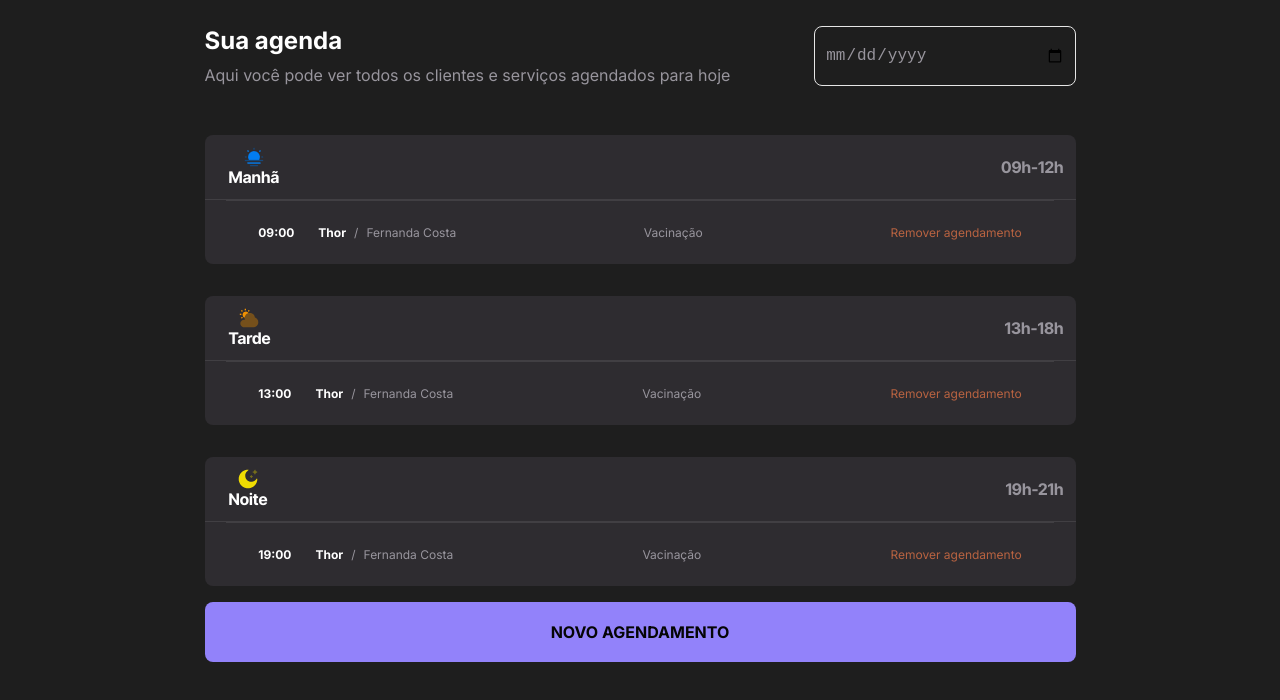
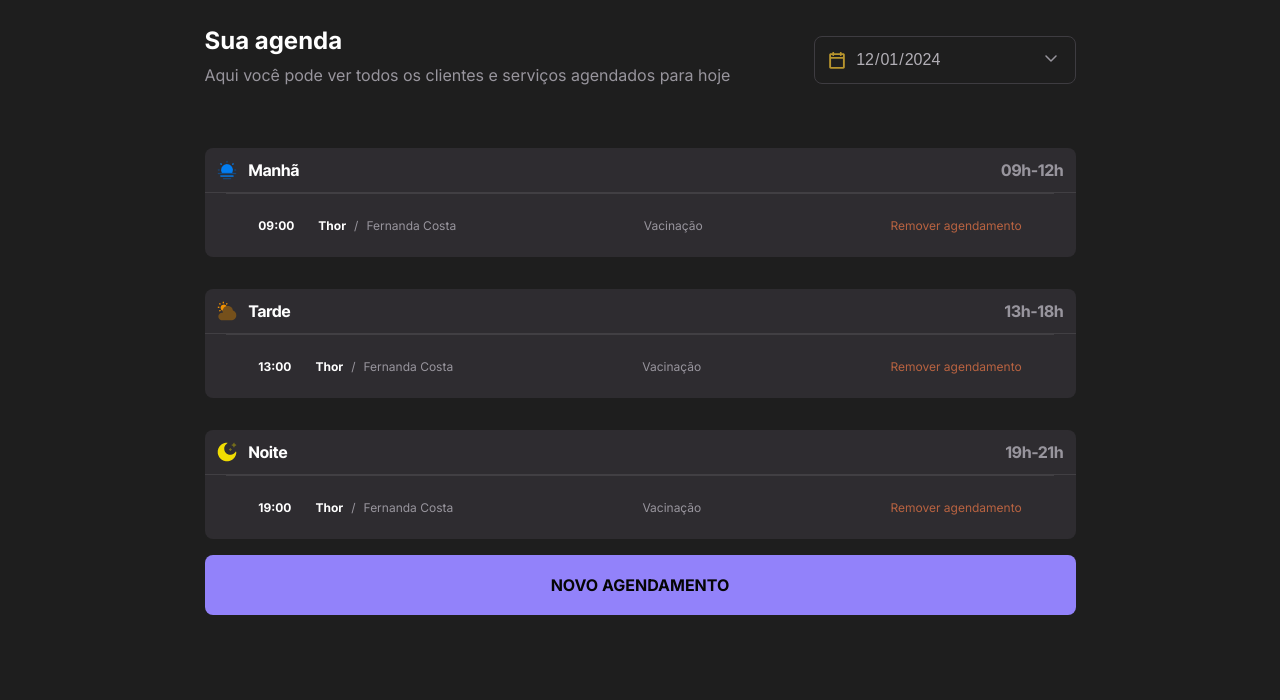
Before and after one commit to NandaoSpain/PetDaily, a website with bundled scripts: page index.html in a window 1280 px wide. Shown: the part 50-750 px from the top of the page. Built offline with nearby package versions, Linux system fonts and the light colour scheme.

Commit message:
webkit calendar picker indicator

```diff
--- a/index.html
+++ b/index.html
@@ -15,13 +15,16 @@
     <img src="./src/assets/App Name.png" alt="Ícone do petshop">
   </header>
 
-    <form class="inform">
+    <main class="inform">
       <div class="header">
         <header class="title">
           <strong>Sua agenda</strong>
           <span>Aqui você pode ver todos os clientes e serviços agendados para hoje</span>
         </header>
-        <input type="date" id="date" required>
+        <div class="dateInput">
+          <i><img src="src/assets/Calendar.svg" alt=""></i>
+          <input type="date" id="date" name="date" required>
+        </div>
       </div>
       <ul>
         <!-- Exemplo: Manhã -->
@@ -108,7 +111,7 @@
         </li>
       </ul>
       <button id="openModalBtn">NOVO AGENDAMENTO</button>
-    </form>
+    </main>
 
 
   <!-- Modal -->
@@ -183,6 +186,6 @@
     </div>
   </div>
 
-  <script type="module" src="main.js"></script>
+  <script type="module" src="./src/utils/main.js"></script>
 </body>
 </html>
--- a/package.json
+++ b/package.json
@@ -1,5 +1,6 @@
 {
   "dependencies": {
+    "dayjs": "^1.11.13",
     "micromodal": "^0.4.10"
   }
 }
--- a/src/css/styles.css
+++ b/src/css/styles.css
@@ -54,18 +54,33 @@
     font-weight: bold;
   }
 
-   #date {
-    margin-bottom: 8px;
+   .dateInput {
     width: 30%;
-    height: 60px;
-    padding: 10px;
-    border-radius: 8px;
-    border: 0.5px solid #E6E6E6;
-    box-sizing: border-box;
-    font-size: 16px;
-    transition: border-color 0.3s ease;
-    background-color: #1E1E1E;
-    color: #98959D;
+    height: 3rem;
+    margin-top: 10px;
+    border: 1px solid #3e3c41;
+    padding: 0.87rem 0.75rem;
+    border-radius: 0.5rem;
+
+    display: flex;
+    margin-bottom: 1.5rem;
+  }
+
+  .dateInput i {
+    margin-right: 0.5rem;
+  }
+
+  .dateInput input {
+    flex: 1;
+
+    font-family: "Catamaran", sans-serif;
+
+    font-size: 1rem;
+    color: #b2afb6;
+    background-color: transparent;
+
+    outline: none;
+    border: none;
   }
 
   ul  {
@@ -239,6 +254,11 @@ form div{
 
 }
 
+::-webkit-calendar-picker-indicator {
+  cursor: pointer;
+  background: url("../assets/arrow-down.svg") no-repeat;
+}
+
 .placeholder {
   display: flex;
   flex-direction: row;
@@ -275,7 +295,7 @@ form div{
   font-size: 14px;
   font-family: "Inter", sans-serif;
   }
-
+/*
   input[type="date"]::placeholder, input[type="time"] {
     border: none;
     background-color: transparent;
@@ -283,7 +303,7 @@ form div{
     font-size: 144px;
     font-family: "Inter", sans-serif;
   }
-
+*/
 .modalButtons {
   display: flex;
   justify-content: flex-end;
--- a/main.js
+++ b/src/utils/main.js
@@ -1,3 +1,4 @@
+import "./submit.js"
 // Seleciona os elementos necessários
 const openModalBtn = document.getElementById('openModalBtn')
 const closeModalBtn = document.getElementById('closeModalBtn')
--- /dev/null
+++ b/src/utils/submit.js
@@ -0,0 +1,12 @@
+import dayjs from 'dayjs'
+
+const form = document.querySelector('form')
+const selectedDate = document.getElementById('date')
+
+// Carrega a data atual
+selectedDate.value = dayjs(new Date()).format('YYYY-MM-DD')
+
+form.onsubmit = (e) => {
+  e.preventDefault()
+
+}
```
Also changed, not shown: src/assets/arrow-down.svg (added), src/assets/calendar.svg (added), 1 other file.
